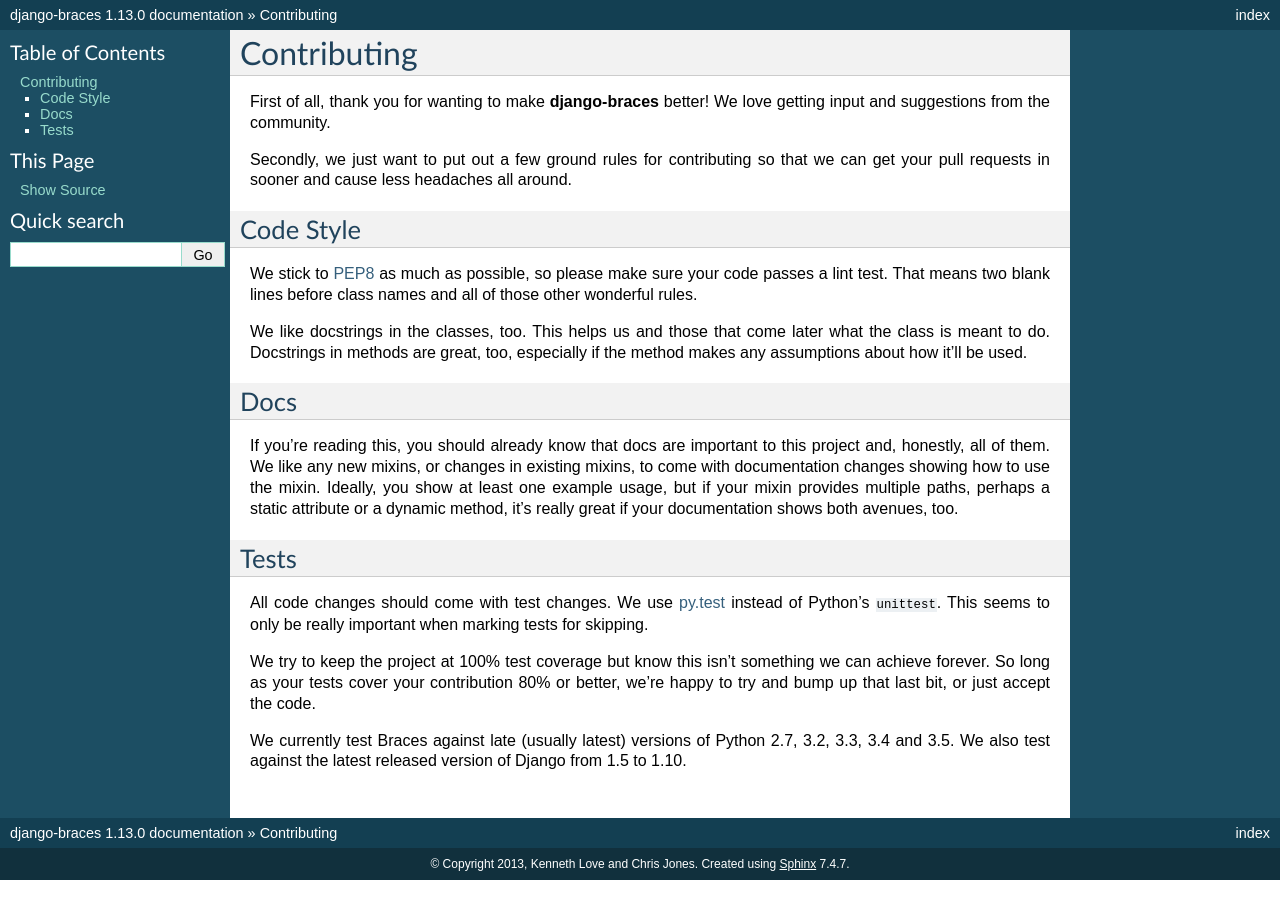
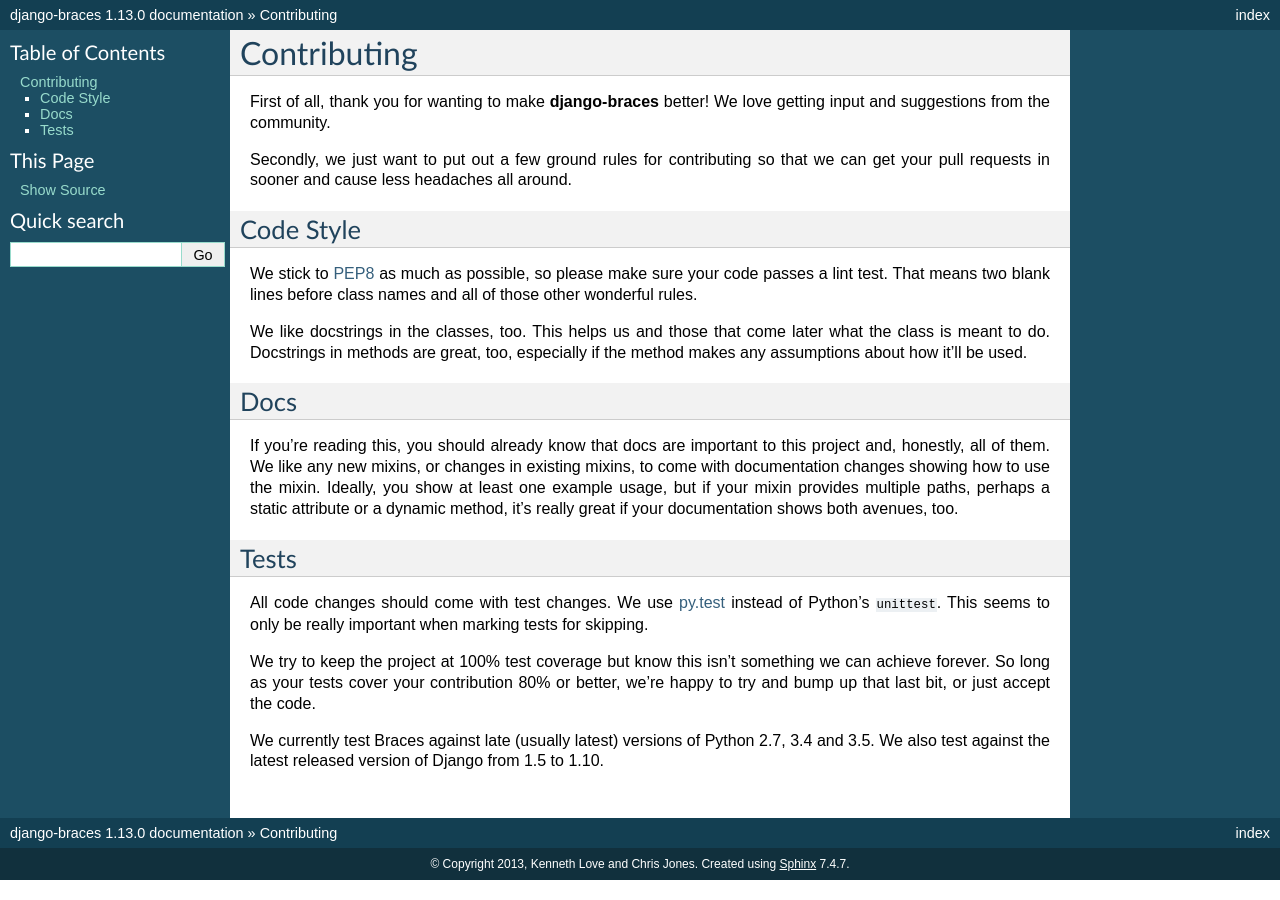
Before and after one commit to brack3t/django-braces, a Sphinx documentation site: the page built from docs/contributing.rst, in a window 1280 px wide. Built offline with Sphinx 7.4.7, drawn with Linux system fonts in a browser that asks for light colours.

Commit message:
Drop support for Python 3.3
Reached its EOL in September 2017
https://www.python.org/dev/peps/pep-0398/#x-end-of-life

```diff
--- a/docs/contributing.rst
+++ b/docs/contributing.rst
@@ -50,4 +50,4 @@
 we can achieve forever. So long as your tests cover your contribution 80% or
 better, we're happy to try and bump up that last bit, or just accept the code.
 
-We currently test Braces against late (usually latest) versions of Python 2.7, 3.2, 3.3, 3.4 and 3.5. We also test against the latest released version of Django from 1.5 to 1.10.
+We currently test Braces against late (usually latest) versions of Python 2.7, 3.4 and 3.5. We also test against the latest released version of Django from 1.5 to 1.10.
--- a/setup.py
+++ b/setup.py
@@ -21,9 +21,7 @@
         "License :: OSI Approved :: BSD License",
         "Environment :: Web Environment",
         "Development Status :: 5 - Production/Stable",
-        "Programming Language :: Python :: 2.6",
         "Programming Language :: Python :: 2.7",
-        "Programming Language :: Python :: 3.3",
         "Programming Language :: Python :: 3.4",
         "Programming Language :: Python :: 3.5",
         "Programming Language :: Python :: 3.6",
```
Also changed, not shown: .travis.yml, 1 other file.
